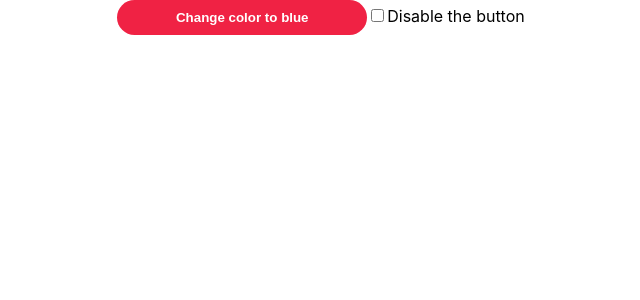
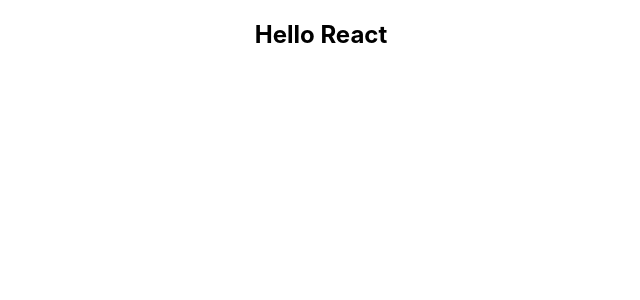
Before and after one commit to yazeryanski/learning-jest-with-react, a React (Create React App) app: page / in a window 1280 px wide. Shown: the top 300 px of the page, without its empty margins (319-959 px from the left). Built offline with nearby package versions, Linux system fonts and the light colour scheme.

Commit message:
Initial commit

```diff
--- a/src/App.tsx
+++ b/src/App.tsx
@@ -1,19 +1,10 @@
-import { useState } from 'react';
 import './App.css';
-import Button from './components/Button/Button';
-import Checkbox from './components/Checkbox/Checkbox';
 import React from 'react'
 
 function App() {
-  const [buttonDisabled, setButtonDisabled] = useState(false);
-
-  const checkboxClickHandler = () => {
-    setButtonDisabled( !buttonDisabled );
-  }
   return (
     <div className="App">
-      <Button disabled={buttonDisabled} />
-      <Checkbox checked={buttonDisabled} onChange={checkboxClickHandler} title="Disable the button" />
+      <h2>Hello React</h2>
     </div>
   );
 }
--- a/src/components/Button/Button.module.css
+++ /dev/null
@@ -1,14 +0,0 @@
-.initial.red { background-color: #f02244; }
-.initial.blue { background-color: #2e6dcc;}
-.initial.disabled { background-color: #ccc; color: #494949 }
-
-.initial {
-    border: none;
-    padding: 10px 20px;
-    color: #fff;
-    transition: all ease-in .3s;
-    min-width: 250px;
-    text-align: center;
-    border-radius: 25px;
-    font-weight: bold;
-}
--- a/src/components/Button/Button.tsx
+++ /dev/null
@@ -1,31 +0,0 @@
-import React, { FC, useState } from 'react';
-import S from './Button.module.css';
-
-interface Props {
-  title?: string
-  onClick?: () => void
-  disabled?: boolean
-  className?: string
-}
-
-const Button: FC<Props> = ({ onClick, className: externalClass, disabled }) => {
-  const [active, setActive] = useState(false);
-
-  const clickHandler = () => {
-    setActive(!active);
-    onClick?.();
-  };
-
-  const getClassNames = () => {
-    const currentStyle = disabled ? S.disabled : active ? S.blue : S.red;
-    return `${externalClass} ${S.initial} ${currentStyle}`;
-  };
-
-  return (
-    <button className={getClassNames()} onClick={clickHandler} disabled={disabled}>
-      Change color to {active ? 'red' : 'blue' }
-    </button>
-  );
-};
-
-export default Button;
--- a/src/components/Checkbox/Checkbox.tsx
+++ /dev/null
@@ -1,18 +0,0 @@
-import React, { FC } from 'react';
-
-interface Props {
-  checked: boolean
-  title: string
-  onChange: () => void
-}
-
-const Checkbox: FC<Props> = ({ onChange, checked, title }) => {
-  return (
-    <label>
-      <input type="checkbox" onChange={onChange} checked={checked} />
-      {title}
-    </label>
-  );
-};
-
-export default Checkbox;
```
Also changed, not shown: .eslintrc.json, 2 other files (tests, documents, lock files or other folders).
